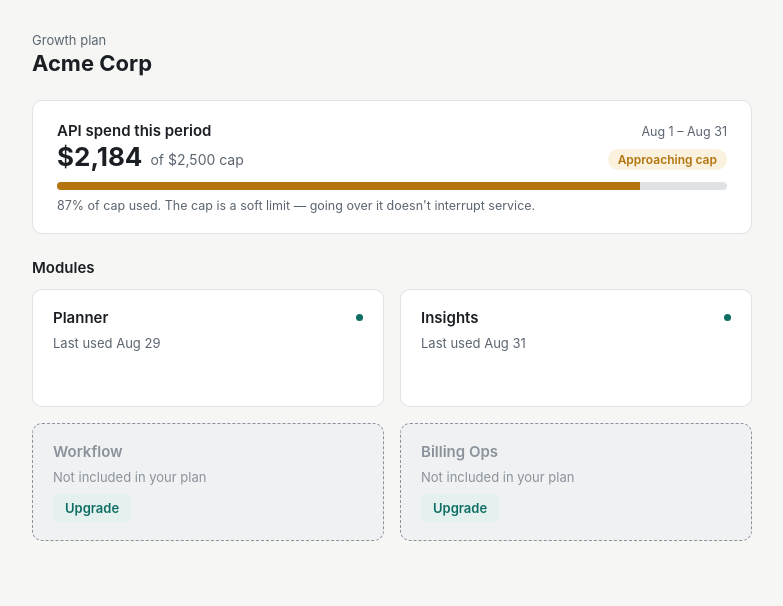
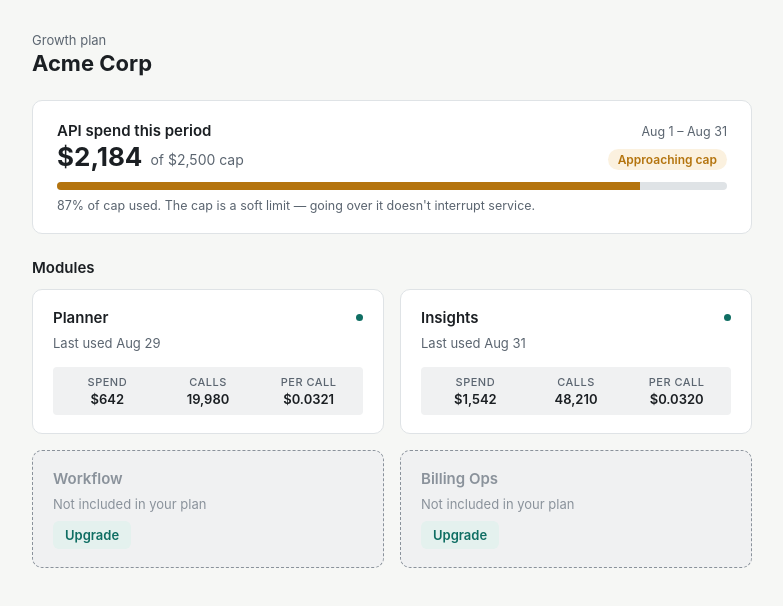
Before and after one commit to Satabari/tenant-dashboard, a Next.js app: page / in a window 1280 px wide. Shown: the top 606 px of the page, without its empty margins (248-1031 px from the left). Built offline with nearby package versions, Linux system fonts and the light colour scheme.

Commit message:
feat: add per-module usage analytics with spend and call counts

```diff
--- /dev/null
+++ b/components/ModuleAnalytics.module.css
@@ -0,0 +1,30 @@
+.analytics {
+  display: grid;
+  grid-template-columns: repeat(3, 1fr);
+  gap: 8px;
+  margin-top: 8px;
+  padding: 8px;
+  background: var(--locked-bg);
+  border-radius: 4px;
+}
+
+.stat {
+  display: flex;
+  flex-direction: column;
+  gap: 2px;
+  text-align: center;
+}
+
+.label {
+  font-size: 11px;
+  color: var(--ink-muted);
+  font-weight: 500;
+  text-transform: uppercase;
+  letter-spacing: 0.5px;
+}
+
+.value {
+  font-size: 13px;
+  font-weight: 600;
+  color: var(--ink);
+}
--- /dev/null
+++ b/components/ModuleAnalytics.tsx
@@ -0,0 +1,24 @@
+import type { ModuleUsage } from "@/lib/types";
+import { formatCents } from "@/lib/format";
+import styles from "./ModuleAnalytics.module.css";
+
+export default function ModuleAnalytics({ usage }: { usage: ModuleUsage }) {
+  const costPerCall = usage.calls > 0 ? usage.spendCents / usage.calls : 0;
+
+  return (
+    <div className={styles.analytics}>
+      <div className={styles.stat}>
+        <span className={styles.label}>Spend</span>
+        <span className={styles.value}>{formatCents(usage.spendCents)}</span>
+      </div>
+      <div className={styles.stat}>
+        <span className={styles.label}>Calls</span>
+        <span className={styles.value}>{usage.calls.toLocaleString()}</span>
+      </div>
+      <div className={styles.stat}>
+        <span className={styles.label}>Per Call</span>
+        <span className={styles.value}>${(costPerCall / 100).toFixed(4)}</span>
+      </div>
+    </div>
+  );
+}
--- a/components/ModuleCard.tsx
+++ b/components/ModuleCard.tsx
@@ -1,13 +1,16 @@
-import type { Module } from "@/lib/types";
+import type { Module, ModuleUsage } from "@/lib/types";
 import { formatShortDate } from "@/lib/format";
+import ModuleAnalytics from "./ModuleAnalytics";
 import styles from "./ModuleCard.module.css";
 
 export default function ModuleCard({
   module,
   onUpgrade,
+  usage,
 }: {
   module: Module;
   onUpgrade: (moduleId: string) => void;
+  usage?: ModuleUsage;
 }) {
   const locked = !module.active;
 
@@ -26,9 +29,12 @@
           </button>
         </>
       ) : (
-        <p className={styles.meta}>
-          Last used {module.lastUsedAt ? formatShortDate(module.lastUsedAt) : "—"}
-        </p>
+        <>
+          <p className={styles.meta}>
+            Last used {module.lastUsedAt ? formatShortDate(module.lastUsedAt) : "—"}
+          </p>
+          {usage && <ModuleAnalytics usage={usage} />}
+        </>
       )}
     </div>
   );
--- a/components/ModuleGrid.tsx
+++ b/components/ModuleGrid.tsx
@@ -1,12 +1,14 @@
-import type { Module } from "@/lib/types";
+import type { Module, ModuleUsage } from "@/lib/types";
 import ModuleCard from "./ModuleCard";
 import styles from "./ModuleGrid.module.css";
 
 export default function ModuleGrid({
   modules,
+  usage,
   onUpgrade,
 }: {
   modules: Module[];
+  usage: ModuleUsage[];
   onUpgrade: (moduleId: string) => void;
 }) {
   if (modules.length === 0) {
@@ -15,9 +17,17 @@
 
   return (
     <div className={styles.grid}>
-      {modules.map((m) => (
-        <ModuleCard key={m.id} module={m} onUpgrade={onUpgrade} />
-      ))}
+      {modules.map((m) => {
+        const moduleUsage = usage.find((u) => u.moduleId === m.id);
+        return (
+          <ModuleCard
+            key={m.id}
+            module={m}
+            onUpgrade={onUpgrade}
+            usage={moduleUsage}
+          />
+        );
+      })}
     </div>
   );
 }
--- a/components/TenantDashboard.tsx
+++ b/components/TenantDashboard.tsx
@@ -66,7 +66,11 @@
             <UsagePanel usage={state.data.usage} />
             <div>
               <h2 className={styles.sectionTitle}>Modules</h2>
-              <ModuleGrid modules={state.data.modules} onUpgrade={handleUpgrade} />
+              <ModuleGrid
+                modules={state.data.modules}
+                usage={state.data.usage.byModule}
+                onUpgrade={handleUpgrade}
+              />
             </div>
           </div>
         )}
```
